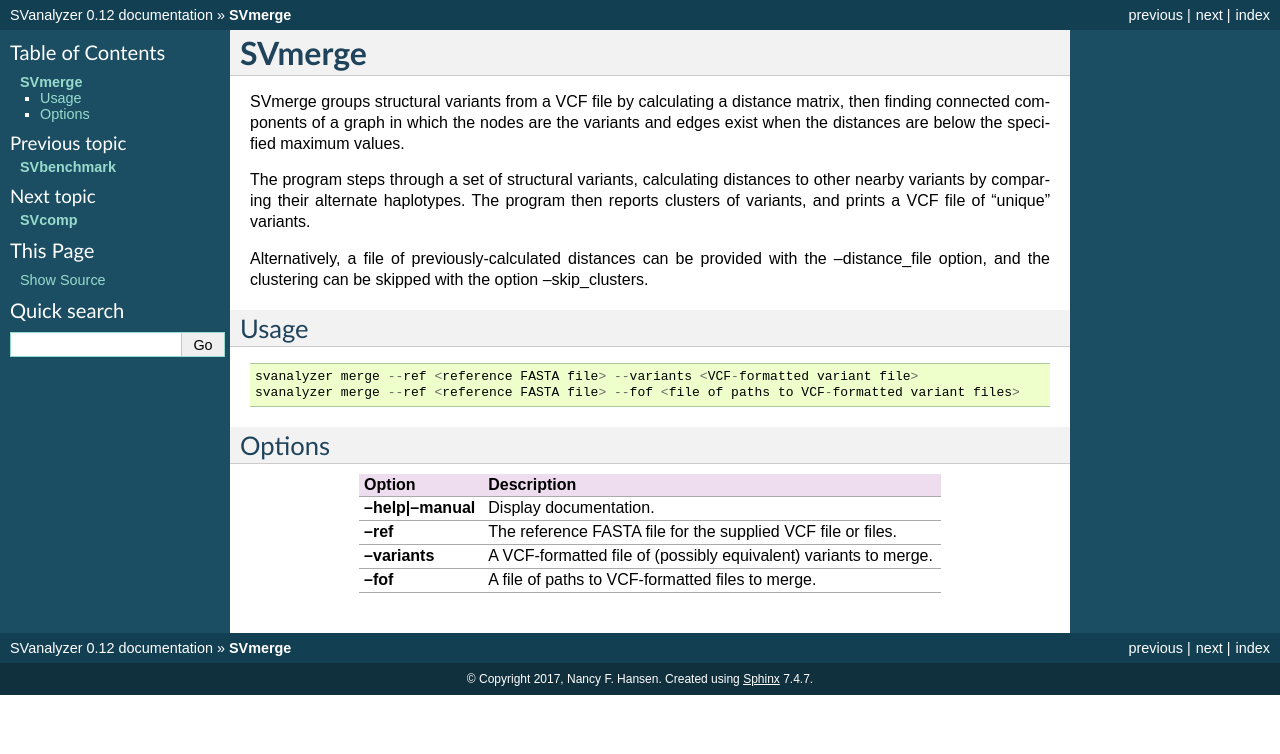
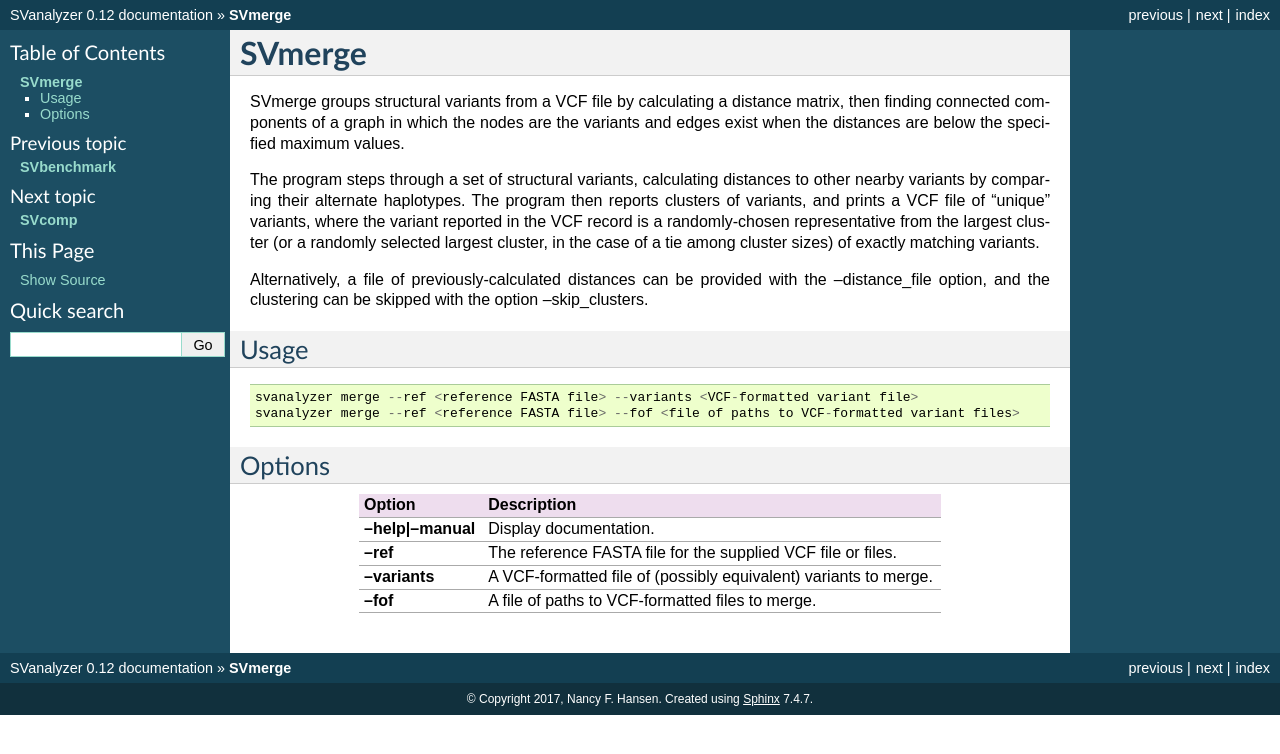
Before and after one commit to nhansen/SVanalyzer, a Sphinx documentation site: the page built from docs/svmerge.rst, in a window 1280 px wide. Shown: the top 754 px of the page. Built offline with Sphinx 7.4.7, drawn with Linux system fonts in a browser that asks for light colours.

Commit message:
Documentation clarification for SVmerge

```diff
--- a/docs/svmerge.rst
+++ b/docs/svmerge.rst
@@ -12,7 +12,9 @@ are below the specified maximum values.
 The program steps through a set of structural variants, calculating distances to other
 nearby variants by comparing their alternate haplotypes. The program
 then reports clusters of variants, and prints a VCF file of "unique"
-variants.
+variants, where the variant reported in the VCF record is a randomly-chosen
+representative from the largest cluster (or a randomly selected largest
+cluster, in the case of a tie among cluster sizes) of exactly matching variants.
 
 Alternatively, a file of previously-calculated distances can be provided
 with the --distance_file option, and the clustering can be skipped with the option
```
